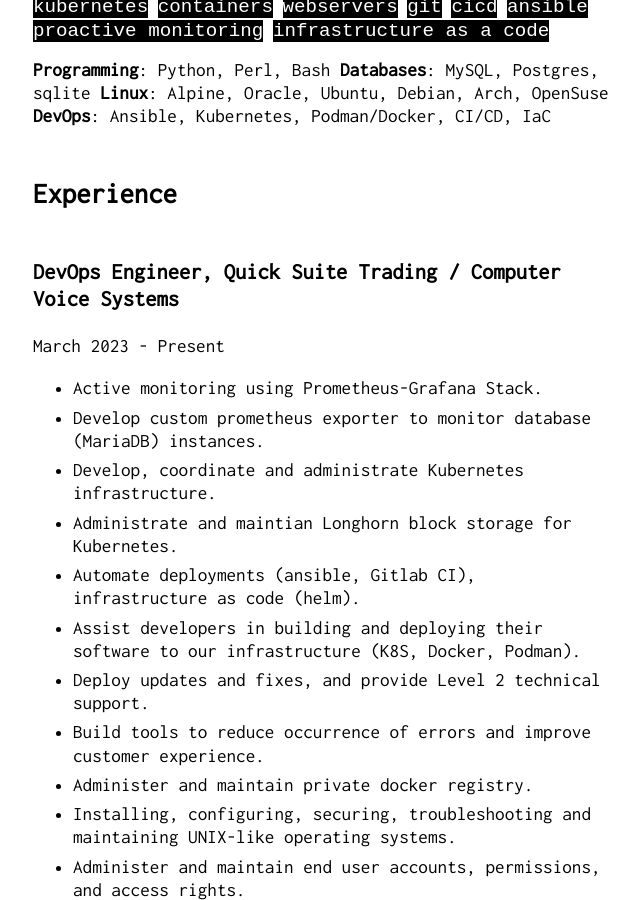
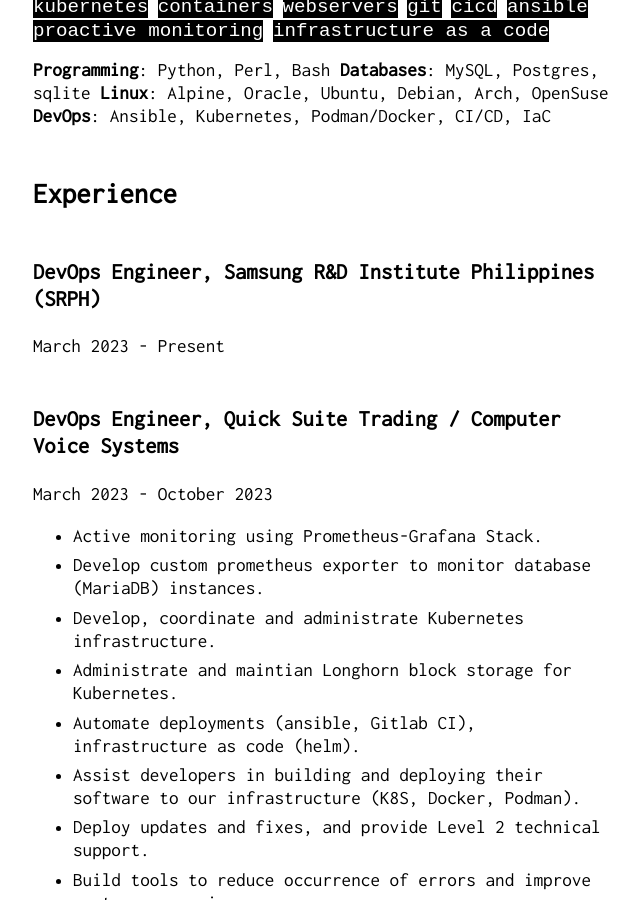
Before and after one commit to mcbtaguiad/web-tagsdev-jekyll, a Jekyll site: the page built from tagsdev/_posts/0000-00-00-mark-cv.md, in a window 1280 px wide and 900 px high, scrolled down 632 px. Shown: the whole window, without its empty margins (319-959 px from the left). Built offline with Jekyll 4.4.1, drawn with Linux system fonts in a browser that asks for light colours; nearby versions of some CDN libraries.

Commit message:
update job

```diff
--- a/tagsdev/_posts/0000-00-00-mark-cv.md
+++ b/tagsdev/_posts/0000-00-00-mark-cv.md
@@ -64,9 +64,16 @@
 <!-- You have to wrap the "left" and "right" half of these headings in spans by
 hand -->
 
+
+
+### <span>DevOps Engineer, Samsung R&D Institute Philippines (SRPH)</span>
+
+<span><span>March 2023 - Present </span>
+
+
 ### <span>DevOps Engineer, Quick Suite Trading / Computer Voice Systems</span>
 
-<span>March 2023 - Present </span>
+<span>March 2023 - October 2023 </span>
 
   - Active monitoring using Prometheus-Grafana Stack.
   - Develop custom prometheus exporter to monitor database (MariaDB) instances.
```
